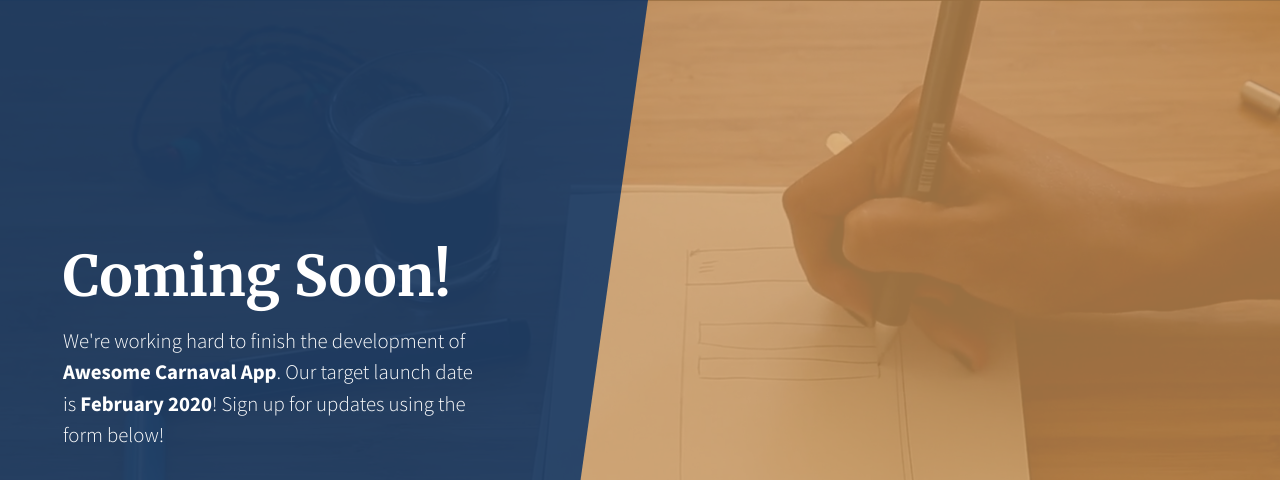
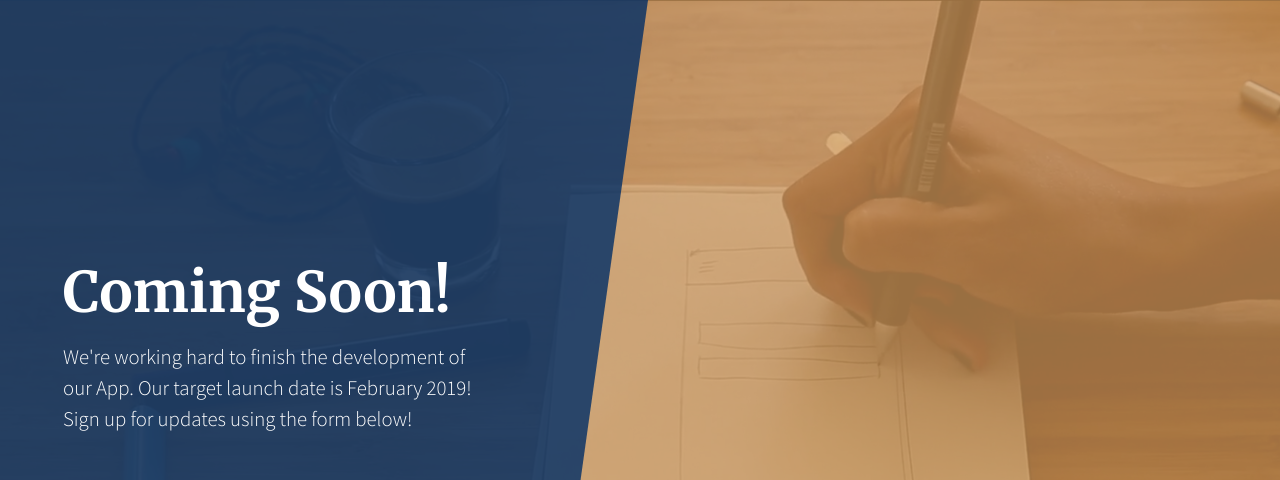
Before and after one commit to asn-carnaval/home, a website: page index.html in a window 1280 px wide. Shown: the top 480 px of the page. Drawn offline with Linux system fonts and the light colour scheme.

Commit message:
Update index.html

```diff
--- a/index.html
+++ b/index.html
@@ -8,10 +8,7 @@
     <meta name="description" content="">
     <meta name="author" content="">
 
-    <!--
     <title>Coming Soon - Start Bootstrap Theme</title>
-    -->
-    <title>TITLE</title>
 
     <!-- Bootstrap core CSS -->
     <link href="vendor/bootstrap/css/bootstrap.min.css" rel="stylesheet">
@@ -37,8 +34,8 @@
           <div class="col-12 my-auto">
             <div class="masthead-content text-white py-5 py-md-0">
               <h1 class="mb-3">Coming Soon!</h1>
-              <p class="mb-5">We're working hard to finish the development of <strong>Awesome Carnaval App</strong>. Our target launch date is
-                <strong>February 2020</strong>! Sign up for updates using the form below!</p>
+              <p class="mb-5">We're working hard to finish the development of our App. Our target launch date is
+                February 2019! Sign up for updates using the form below!</p>
               <div class="input-group input-group-newsletter">
                 <input type="email" class="form-control" placeholder="Enter email..." aria-label="Enter email..." aria-describedby="basic-addon">
                 <div class="input-group-append">
```
